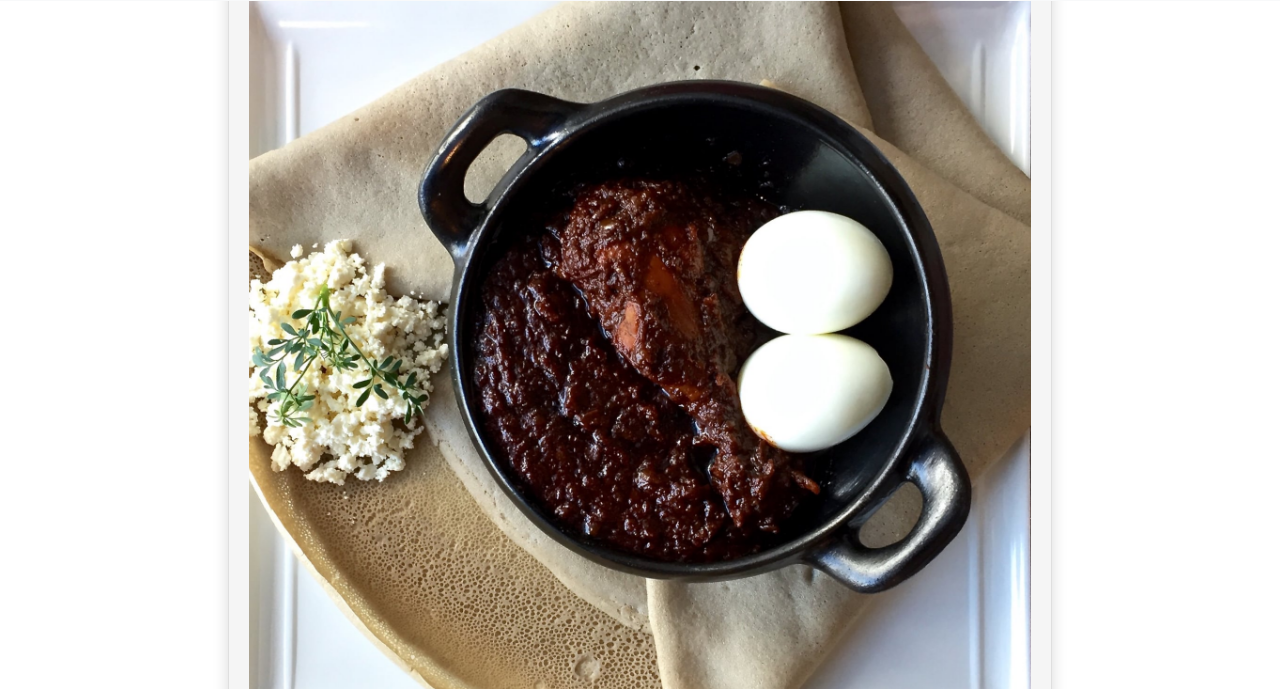
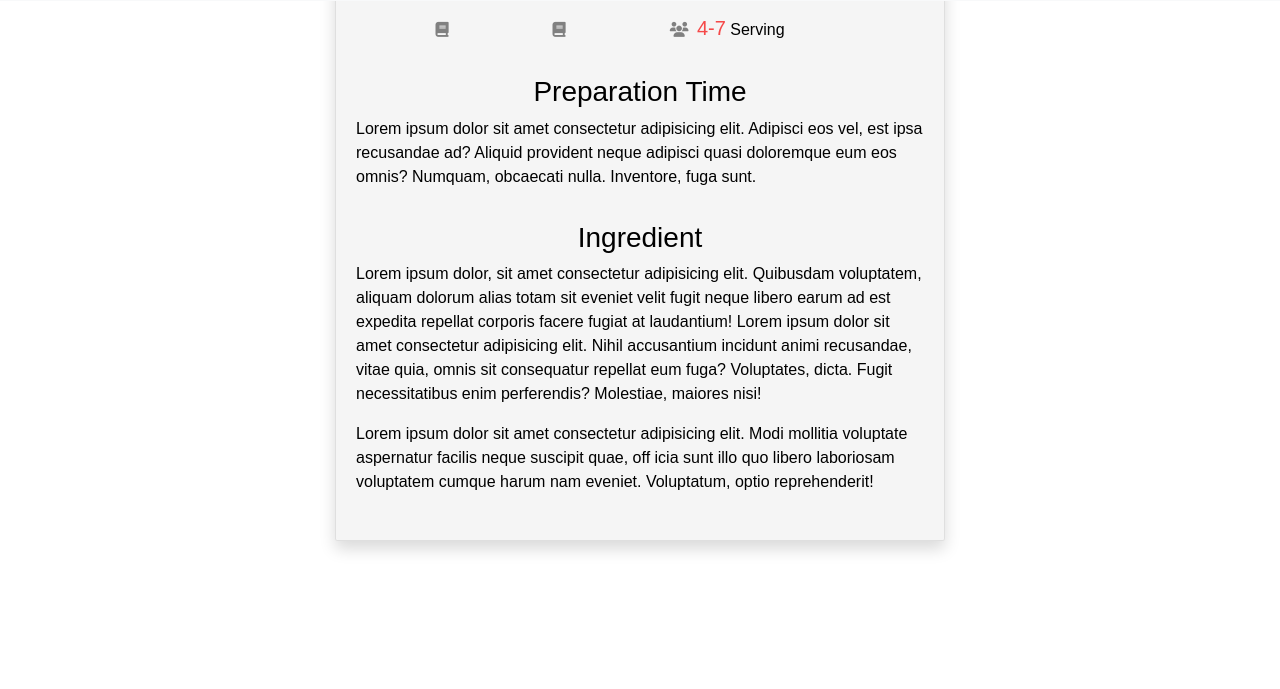
Before and after one commit to b-codex/Project-1, a plain HTML site: page viewRecipe.html in a window 1280 px wide. Shown: the part 111-800 px from the top of the page. Drawn offline with nearby package versions, Linux system fonts and the light colour scheme.

Commit message:
Fixed a mojor error in viewRecipe and recipe

```diff
--- a/assets/css/viewrecipe.css
+++ b/assets/css/viewrecipe.css
@@ -70,7 +70,7 @@
     background-color: gray;
   }
   .card-img {
-    height: 50rem;
+    height: 500%;
     width: 100%;
     object-fit: cover;
   }
--- a/viewRecipe.html
+++ b/viewRecipe.html
@@ -27,7 +27,7 @@
                         <a class="nav-link log" href="/">Home</a>
                     </li>
                     <li class="nav-item">
-                        <a class="nav-link log" href="/index.html">Recipes</a>
+                        <a class="nav-link log" href="./index.html#recipes">Recipes</a>
                     </li>
                     <li class="nav-item">
                         <a class="nav-link log" href="loginRegister.html">Log in/Register</a>
@@ -46,11 +46,11 @@
 
     <div class="container-fluid cont mt-5" style="margin-top: 150px; margin-bottom: 150px;">
         <div class="row">
-            <div class="col-md-8 m-auto">
+            <div class="col-md-6 m-auto">
                 <div class="card shadow">
                     <div class="card-body">
 
-                        <img id="itemquee" src="./assets/img/20fe9c86c713112b_Doro_Wat.jpg" alt="" class="card-img">
+                        <img id="itemquee"  alt="" class="card-img">
                         <h3 id="itemtitle" class="card-title"></h3>
                         <hr>
                         <ul>
```
